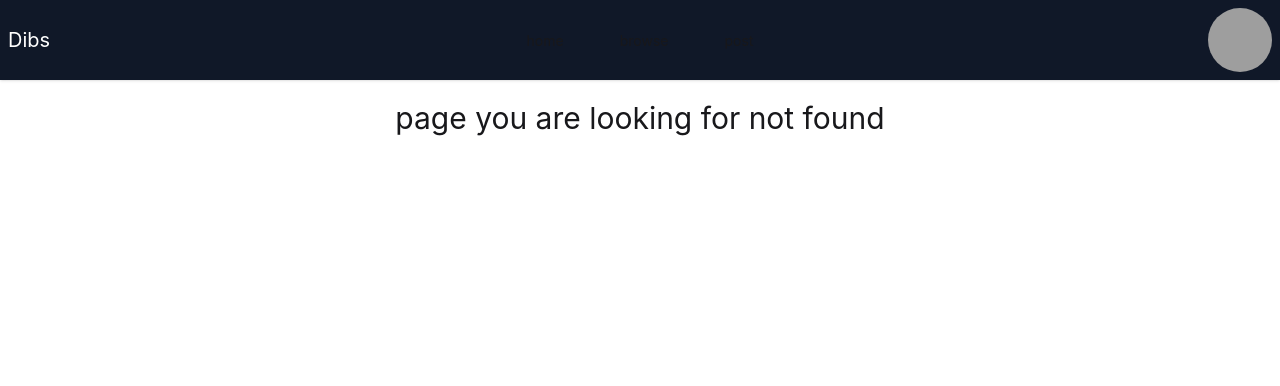
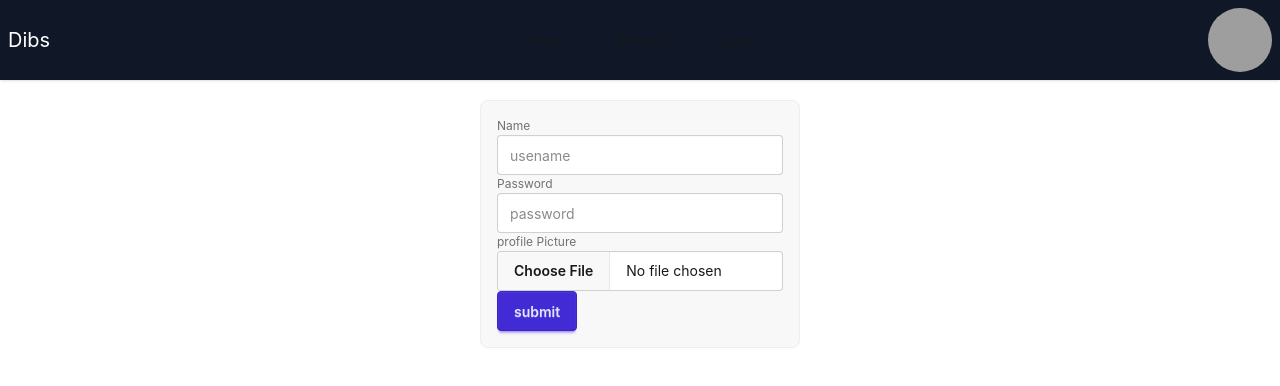
Before and after one commit to LUCARIO-7/Dibs-client, a Vue app: page /signUp in a window 1280 px wide. Before the commit this address led to /404. Shown: the top 386 px of the page. Built offline with nearby package versions, Linux system fonts and the light colour scheme; grey boxes are pictures that could not be loaded.

Commit message:
profile picture added

```diff
--- a/src/components/Homepage.vue
+++ b/src/components/Homepage.vue
@@ -20,6 +20,6 @@ getCurrUser();
 </script>
 <template>
     <div class="">
-    <h1 class="text-3xl font-bold bg-black text-gray-50">username {{ user }}</h1>
+    <h1 class="text-3xl font-bold bg-black text-gray-50">username {{ user.username }}</h1>
     </div>
 </template>
--- a/src/components/Items/ClaimedItems.vue
+++ b/src/components/Items/ClaimedItems.vue
@@ -2,7 +2,6 @@
 import axios from 'axios';
 import { ref } from 'vue';
 const items=ref();
-const baseimage=ref();
 async function fetchClaimedItems(){
    const response= await axios.get("http://localhost:8081/claimedItems");
    items.value=response.data;
--- /dev/null
+++ b/src/components/register/Signup.vue
@@ -0,0 +1,49 @@
+<script setup>
+import axios from 'axios';
+import { ref } from 'vue';
+const formData=new FormData();
+const user=ref({
+    username:'',
+    password:''
+});
+const profilePicture=ref();
+function handleImageupload(event){
+    profilePicture.value=event.target.files[0];
+}
+
+async function adduser() {
+   formData.append('user',new Blob([JSON.stringify(user.value)],{
+        type:"application/json"
+    }));
+    formData.append('profilePicture',profilePicture.value);
+     console.log(formData)
+    try {
+       const response= await axios.post("http://localhost:8081/register",formData,{
+            headers:{
+                'Content-Type': 'multipart/form-data'
+            }
+        }
+        );
+
+    } catch (error) {
+        console.log(error);
+    }
+}
+</script>
+<template>
+<div class="flex justify-center items-center ">
+    <fieldset class="fieldset bg-base-200 border-base-300 rounded-box w-xs border p-4 ">
+    <form method="post" @submit.prevent="adduser">
+    <label class="label">Name</label>
+    <input v-model="user.username" type="text" class="input" placeholder="usename">
+
+    <label class="label">Password</label>
+    <input v-model="user.password"  type="password" class="input" placeholder="password">
+
+    <label class="label">profile Picture</label>
+    <input @change="handleImageupload" type="file" class="file-input">
+    <button class="btn btn-primary" type="submit">submit</button>
+    </form>
+    </fieldset>
+</div>
+</template>
--- a/src/router/index.js
+++ b/src/router/index.js
@@ -7,6 +7,7 @@ import Founditems from '@/components/Founditems.vue';
 import User from '@/components/user.vue';
 import NotFound from '@/components/NotFound.vue';
 import Logout from '@/components/Logout.vue';
+import Signup from '@/components/register/Signup.vue';
 
 
 
@@ -52,6 +53,11 @@ const routes = [
     name:'notFound',
     component: NotFound
   },
+  {
+    path:'/signUp',
+    name:'register',
+    component: Signup
+  },
   { path: '/:catchAll(.*)',
     redirect: '/404'
    }
```
Also changed, not shown: src/components/Navigation/searchTab.vue (+2 -2 lines), src/components/user.vue (+6 -2 lines).
